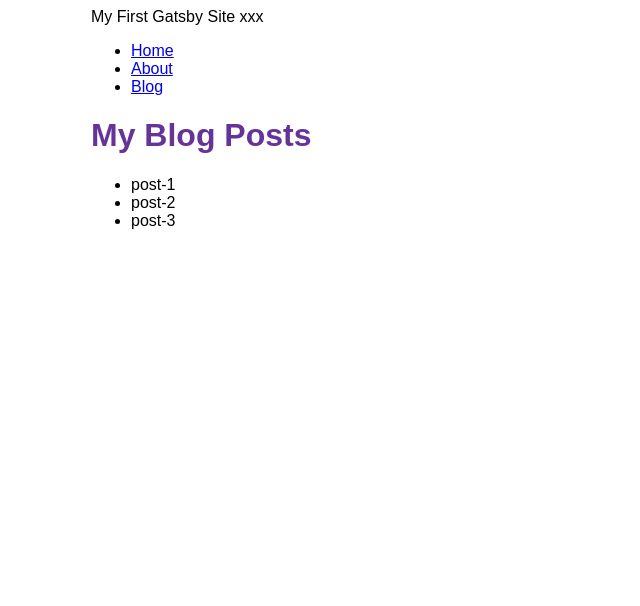
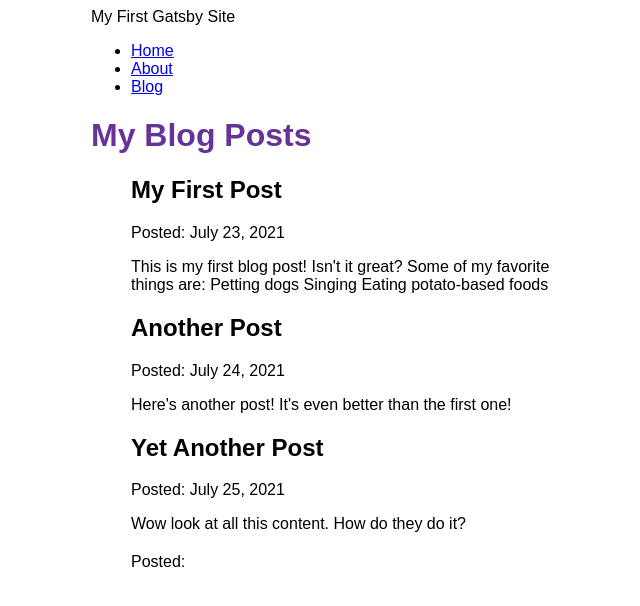
Before and after one commit to nguyenminh136/my-gatsby-site, a Gatsby site: page /blog in a window 1280 px wide. Shown: the whole page, without its empty margins (299-939 px from the left). Built offline with nearby package versions, Linux system fonts and the light colour scheme; Gatsby itself is replaced by a stand-in of ours.

Commit message:
Finished Gatsby Tutorial Part 5

```diff
--- a/blog/post-1.mdx
+++ b/blog/post-1.mdx
@@ -0,0 +1,13 @@
+---
+title: "My First Post"
+date: "2021-07-23"
+slug: "my-first-post"
+---
+
+This is my first blog post! Isn't it *great*?
+
+Some of my **favorite** things are:
+
+* Petting dogs
+* Singing
+* Eating potato-based foods
--- a/blog/post-2.mdx
+++ b/blog/post-2.mdx
@@ -0,0 +1,7 @@
+---
+title: "Another Post"
+date: "2021-07-24"
+slug: "another-post"
+---
+
+Here's another post! It's even better than the first one!
--- a/blog/post-3.mdx
+++ b/blog/post-3.mdx
@@ -0,0 +1,7 @@
+---
+title: "Yet Another Post"
+date: "2021-07-25"
+slug: "yet-another-post"
+---
+
+Wow look at all this content. How do they do it?
--- a/gatsby-config.ts
+++ b/gatsby-config.ts
@@ -2,7 +2,8 @@ import type { GatsbyConfig } from "gatsby"
 
 const config: GatsbyConfig = {
   siteMetadata: {
-    title: "My First Gatsby Site xxx",
+    title: "My First Gatsby Site",
+    header: "My headers"
   },
   // More easily incorporate content into your pages through automatic TypeScript type generation and better GraphQL IntelliSense.
   // If you use VSCode you can also use the GraphQL plugin
@@ -24,7 +25,8 @@ const config: GatsbyConfig = {
         name: `images`,
         path: `${__dirname}/images`,
       }
-    }
+    },
+    "gatsby-plugin-mdx"
   ],
 }
 
--- a/package.json
+++ b/package.json
@@ -16,8 +16,10 @@
     "typecheck": "tsc --noEmit"
   },
   "dependencies": {
+    "@mdx-js/react": "^2.3.0",
     "gatsby": "^5.12.4",
     "gatsby-plugin-image": "^3.12.3",
+    "gatsby-plugin-mdx": "^5.13.1",
     "gatsby-plugin-sharp": "^5.12.3",
     "gatsby-source-filesystem": "^5.12.1",
     "react": "^18.2.0",
--- a/src/components/seo.js
+++ b/src/components/seo.js
@@ -5,7 +5,7 @@ const Seo = ({ title }) => {
   const data = useSiteMetadata()
 
   return (
-    <title>{title} | {data.title}</title>
+    <title>{title} | {data.title} | {data.header} </title>
   )
 }
 
--- a/src/hooks/useSiteMetadata.js
+++ b/src/hooks/useSiteMetadata.js
@@ -6,6 +6,7 @@ const useSiteMetadata = () => {
       site {
         siteMetadata {
           title
+          header
         }
       }
     }
--- a/src/pages/blog.js
+++ b/src/pages/blog.js
@@ -8,10 +8,12 @@ const BlogPage = ({ data }) => {
     <Layout pageTitle="My Blog Posts">
       <ul>
       {
-        data.allFile.nodes.map(node => (
-          <li key={node.name}>
-            {node.name}
-          </li>
+        data.allMdx.nodes.map(node => (
+          <article key={node.id}>
+            <h2>{node.frontmatter.title}</h2>
+            <p>Posted: {node.frontmatter.date}</p>
+            <p>{node.excerpt}</p>
+          </article>
         ))
       }
       </ul>
@@ -21,9 +23,14 @@ const BlogPage = ({ data }) => {
 
 export const query = graphql`
   query getPostName {
-    allFile(filter: {sourceInstanceName: {eq: "blog"}}) {
+    allMdx {
       nodes {
-        name
+        frontmatter {
+          date(formatString: "MMMM D, YYYY")
+          title
+        }
+        id
+        excerpt
       }
     }
   }
```
